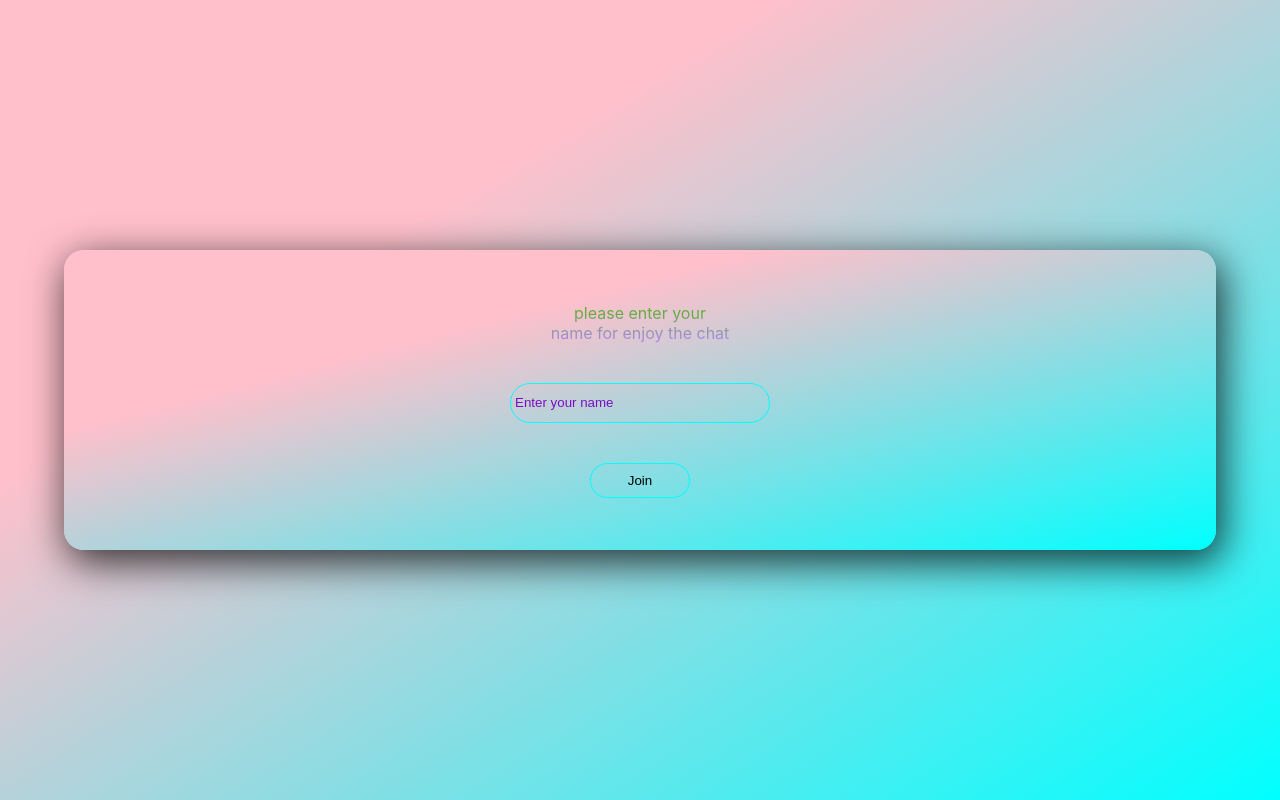
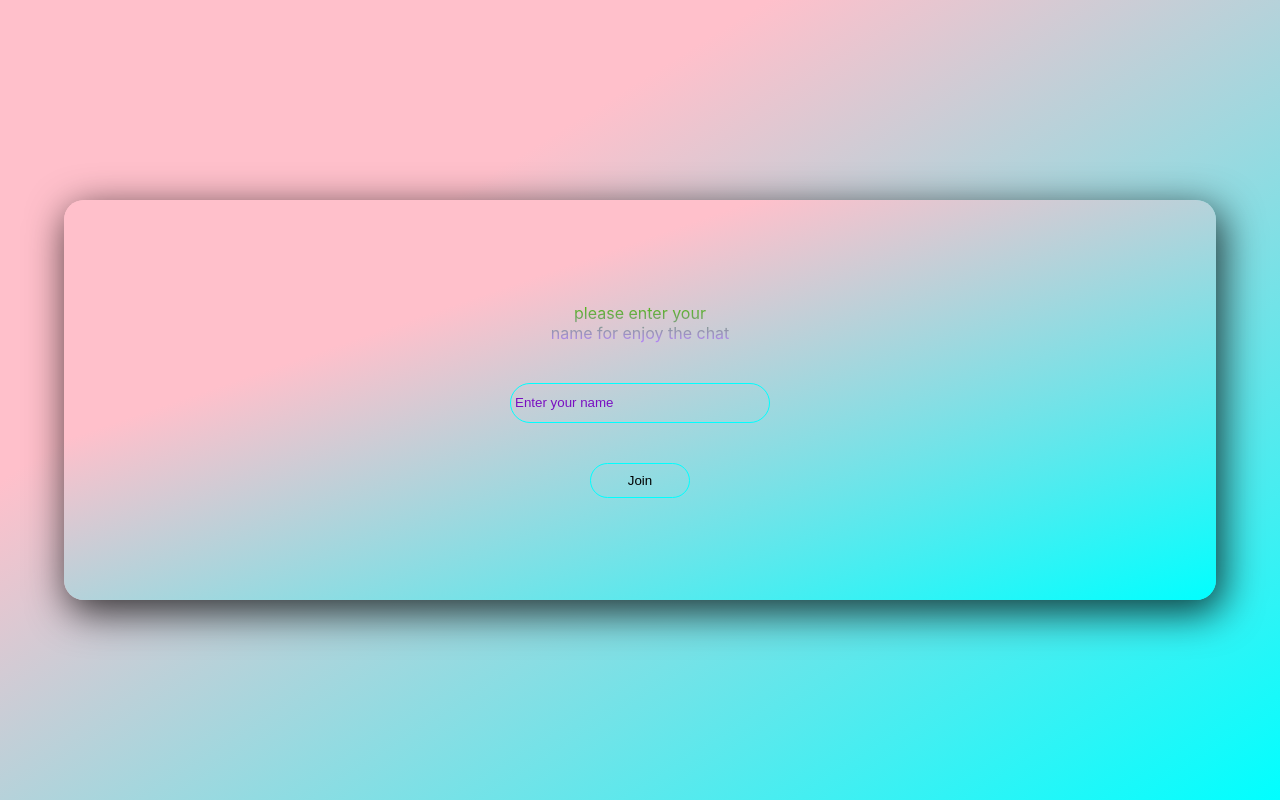
Before and after one commit to Mbittu00/kittychat-font, a React (Create React App) app: page / in a window 1280 px wide. Built offline with nearby package versions, Linux system fonts and the light colour scheme; a web font is replaced by a local one.

Commit message:
app done

```diff
--- a/src/page/chat/chat.js
+++ b/src/page/chat/chat.js
@@ -26,7 +26,7 @@ socket.on('show',(res)=>{
     <div className='body' >
 {
   msg.map((e,i)=>{
-    return <Msg
+    return <Msg key={i}
     own={uname==e.username?true:false}
     msg={e.text} uname={e.username}/>
   })
--- a/src/page/user/user.css
+++ b/src/page/user/user.css
@@ -4,7 +4,7 @@
 }
 .user{
     background: linear-gradient(to bottom right,pink 30%,aqua);
-    height: 300px;
+    height: 50vh;
 display: flex;
 flex-direction: column;
 align-items: center;
```
